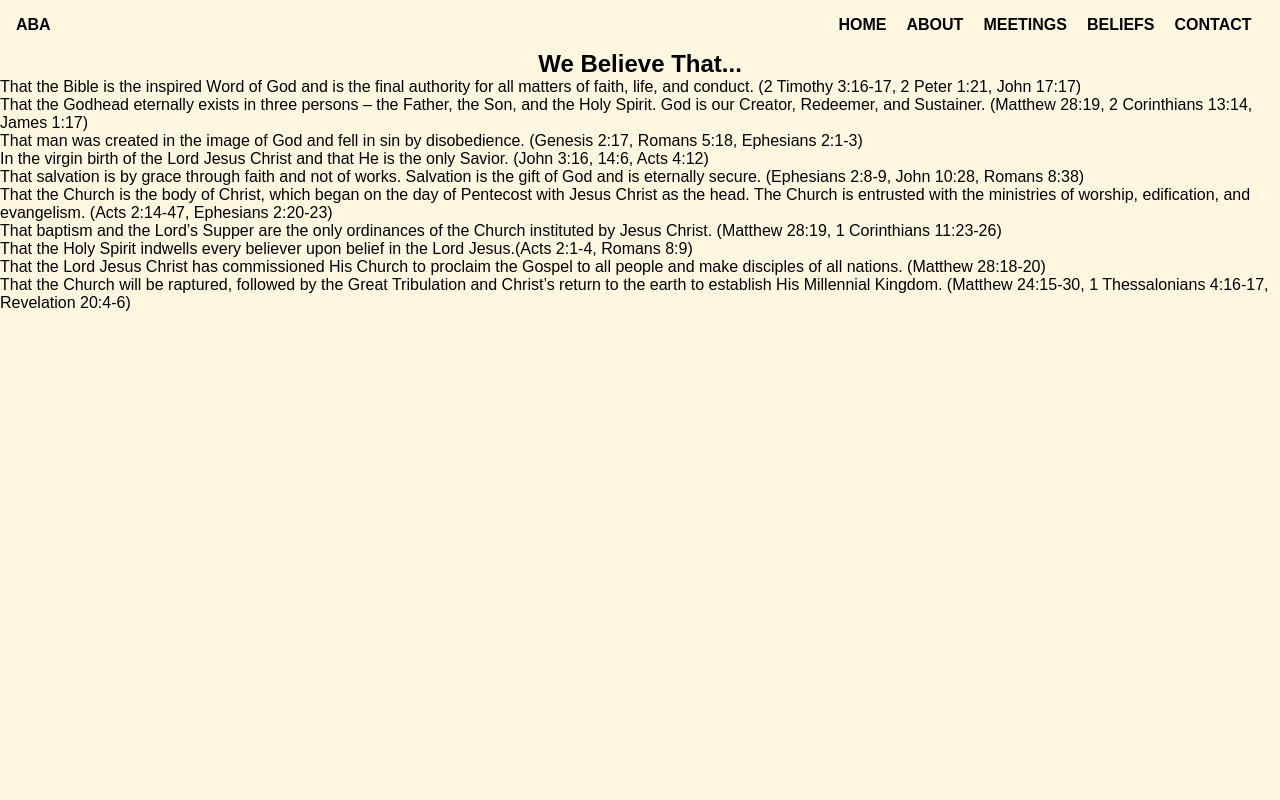
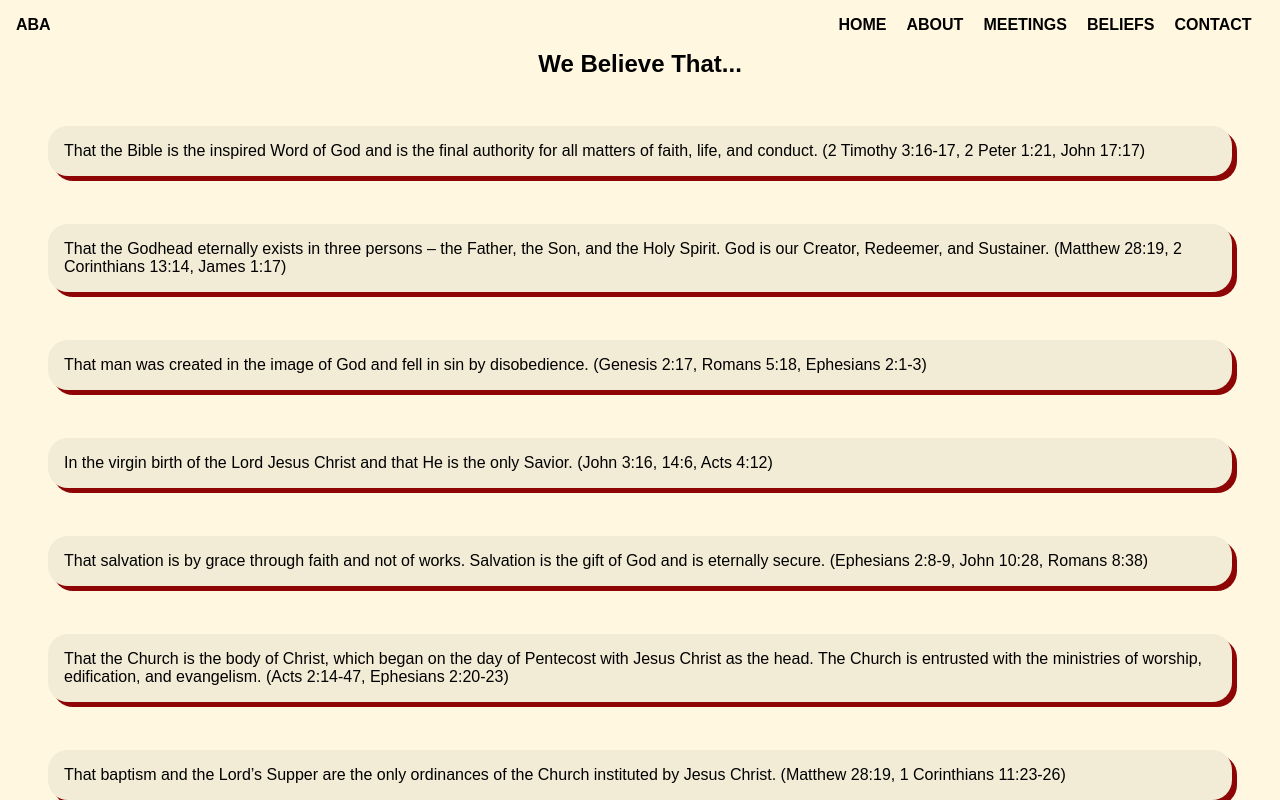
Before and after one commit to NoelVarghese2006/ABA_Official, a Next.js app in the folder a/: page /beliefs in a window 1280 px wide. Built offline with nearby package versions, Linux system fonts and the light colour scheme.

Commit message:
textbox wrapping

```diff
--- a/a/components/infobox.js
+++ b/a/components/infobox.js
@@ -6,7 +6,7 @@ import '@/styles/meetings.css'
 
 const InfoBox = ({ title, items }) => {
     return (
-      <div>
+      <div className="infobox-container">
           <h1 id="infobox">{ title }</h1>
           <ul id="meetingbox">
             {
--- a/a/pages/beliefs.js
+++ b/a/pages/beliefs.js
@@ -1,21 +1,23 @@
 import Page from "@/components/page";
+
+import '@/styles/beliefs.css'
 
 export default function Beliefs() {
     return (
         <Page isIndex={false}>
-            <section>
-            <h1>We Believe That...</h1>
+            <section className="beliefs-bg">
+            <h1 className="beliefs-title">We Believe That...</h1>
             <ul>
-                <li>That the Bible is the inspired Word of God and is the final authority for all matters of faith, life, and conduct. (2 Timothy 3:16-17, 2 Peter 1:21, John 17:17)</li>
-                <li>That the Godhead eternally exists in three persons – the Father, the Son, and the Holy Spirit. God is our Creator, Redeemer, and Sustainer. (Matthew 28:19, 2 Corinthians 13:14, James 1:17)</li>
-                <li>That man was created in the image of God and fell in sin by disobedience. (Genesis 2:17, Romans 5:18, Ephesians 2:1-3)</li>
-                <li>In the virgin birth of the Lord Jesus Christ and that He is the only Savior. (John 3:16, 14:6, Acts 4:12)</li>
-                <li>That salvation is by grace through faith and not of works. Salvation is the gift of God and is eternally secure. (Ephesians 2:8-9, John 10:28, Romans 8:38)</li>
-                <li>That the Church is the body of Christ, which began on the day of Pentecost with Jesus Christ as the head. The Church is entrusted with the ministries of worship, edification, and evangelism. (Acts 2:14-47, Ephesians 2:20-23)</li>
-                <li>That baptism and the Lord’s Supper are the only ordinances of the Church instituted by Jesus Christ. (Matthew 28:19, 1 Corinthians 11:23-26)</li>
-                <li>That the Holy Spirit indwells every believer upon belief in the Lord Jesus.(Acts 2:1-4, Romans 8:9)</li>
-                <li>That the Lord Jesus Christ has commissioned His Church to proclaim the Gospel to all people and make disciples of all nations. (Matthew 28:18-20)</li>
-                <li>That the Church will be raptured, followed by the Great Tribulation and Christ’s return to the earth to establish His Millennial Kingdom. (Matthew 24:15-30, 1 Thessalonians 4:16-17, Revelation 20:4-6)</li>
+                <li className="beliefs-list">That the Bible is the inspired Word of God and is the final authority for all matters of faith, life, and conduct. (2 Timothy 3:16-17, 2 Peter 1:21, John 17:17)</li>
+                <li className="beliefs-list">That the Godhead eternally exists in three persons – the Father, the Son, and the Holy Spirit. God is our Creator, Redeemer, and Sustainer. (Matthew 28:19, 2 Corinthians 13:14, James 1:17)</li>
+                <li className="beliefs-list">That man was created in the image of God and fell in sin by disobedience. (Genesis 2:17, Romans 5:18, Ephesians 2:1-3)</li>
+                <li className="beliefs-list">In the virgin birth of the Lord Jesus Christ and that He is the only Savior. (John 3:16, 14:6, Acts 4:12)</li>
+                <li className="beliefs-list">That salvation is by grace through faith and not of works. Salvation is the gift of God and is eternally secure. (Ephesians 2:8-9, John 10:28, Romans 8:38)</li>
+                <li className="beliefs-list">That the Church is the body of Christ, which began on the day of Pentecost with Jesus Christ as the head. The Church is entrusted with the ministries of worship, edification, and evangelism. (Acts 2:14-47, Ephesians 2:20-23)</li>
+                <li className="beliefs-list">That baptism and the Lord’s Supper are the only ordinances of the Church instituted by Jesus Christ. (Matthew 28:19, 1 Corinthians 11:23-26)</li>
+                <li className="beliefs-list">That the Holy Spirit indwells every believer upon belief in the Lord Jesus.(Acts 2:1-4, Romans 8:9)</li>
+                <li className="beliefs-list">That the Lord Jesus Christ has commissioned His Church to proclaim the Gospel to all people and make disciples of all nations. (Matthew 28:18-20)</li>
+                <li className="beliefs-list">That the Church will be raptured, followed by the Great Tribulation and Christ’s return to the earth to establish His Millennial Kingdom. (Matthew 24:15-30, 1 Thessalonians 4:16-17, Revelation 20:4-6)</li>
             </ul>
             </section>
         </Page>
--- /dev/null
+++ b/a/styles/beliefs.css
@@ -0,0 +1,12 @@
+.beliefs-list {
+    margin: 3em;
+    backdrop-filter: brightness(95%);
+    border-radius: 20px;
+    box-shadow: 5px 5px#8E0505;
+    padding: 1em;
+    list-style: none;
+}
+.beliefs-bg {
+    height: 200vh;
+
+}
--- a/a/styles/contact.css
+++ b/a/styles/contact.css
@@ -35,6 +35,7 @@
 }
 .input-box textarea {
     resize: vertical;
+    field-sizing: content;
 }
 .input-box textarea:focus {
     background-color: #FF6969;
--- a/a/styles/global.css
+++ b/a/styles/global.css
@@ -10,9 +10,9 @@ html, body {
     overflow-x: hidden;
     scrollbar-width: 0;
 }
-/*body::-webkit-scrollbar {
-    display: none; /* For Chrome, Safari, and Edge
-}*/
+body::-webkit-scrollbar {
+    display: none;
+}
 .slide-in {
     position: absolute;
     top: 0;
```
Also changed, not shown: a/styles/meetings.css (+7 -0 lines).
